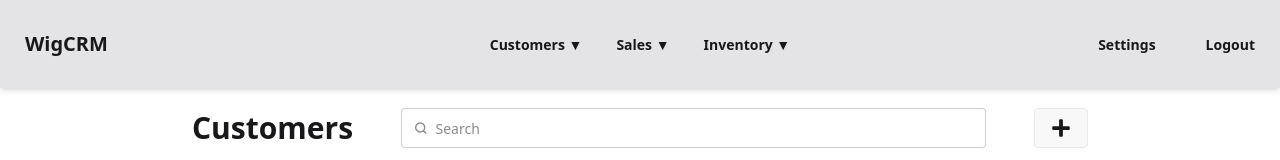
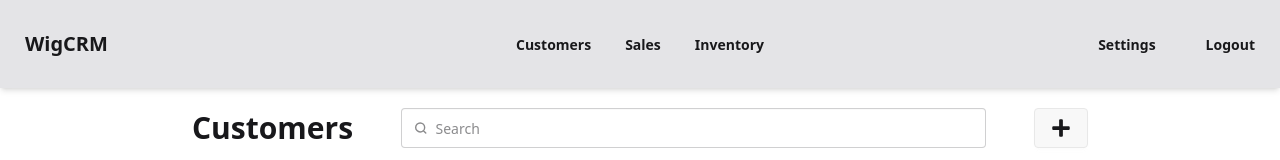
Before and after one commit to olli-suoniemi/invoicing, a Next.js app in the folder ui/: page /customers in a window 1280 px wide. Shown: the top 160 px of the page. Built offline with nearby package versions, Linux system fonts and the light colour scheme.

Commit message:
Refactor NavBar component to simplify dropdowns for Customers, Sales, and Inventory

```diff
--- a/ui/app/components/navBar.js
+++ b/ui/app/components/navBar.js
@@ -43,51 +43,27 @@ const NavBar = () => {
       <div className="navbar-center hidden md:flex">
 
         <div className="dropdown dropdown-hover">
-          <div tabIndex={0} role="button" className="btn btn-ghost">Customers ▼</div>
-          <ul tabIndex={0} className="dropdown-content menu bg-base-100 rounded-box z-[1] w-52 p-2 shadow">
-            <li onClick={handleClick}>
-              <Link href="/customers">
-                All customers
-              </Link>
-            </li>
-            <li onClick={handleClick}>
-              <Link href="/customers/new">
-                Add new customer
-              </Link>
-            </li>
-          </ul>
+          <div>
+            <Link className="btn btn-ghost" href="/customers">
+              Customers
+            </Link>
+          </div>
         </div>
 
         <div className="dropdown dropdown-hover">
-          <div tabIndex={0} role="button" className="btn btn-ghost">Sales ▼</div>
-          <ul tabIndex={0} className="dropdown-content menu bg-base-100 rounded-box z-[1] w-52 p-2 shadow">
-            <li onClick={handleClick}>
-              <Link href="/sales">
-                All sales
-              </Link>
-            </li>
-            <li onClick={handleClick}>
-              <Link href="/sales/new">
-                Add new sale
-              </Link>
-            </li>
-          </ul>
+          <div>
+            <Link className="btn btn-ghost" href="/sales">
+              Sales
+            </Link>
+          </div>
         </div>
 
         <div className="dropdown dropdown-hover">
-          <div tabIndex={0} role="button" className="btn btn-ghost">Inventory ▼</div>
-          <ul tabIndex={0} className="dropdown-content menu bg-base-100 rounded-box z-[1] w-52 p-2 shadow">
-            <li onClick={handleClick}>
-              <Link href="/inventory">
-                All products
-              </Link>
-            </li>
-            <li onClick={handleClick}>
-              <Link href="/inventory/new">
-                Add new product
-              </Link>
-            </li>
-          </ul>
+          <div>
+            <Link className="btn btn-ghost" href="/inventory">
+              Inventory
+            </Link>
+          </div>
         </div>
 
       </div>
```
